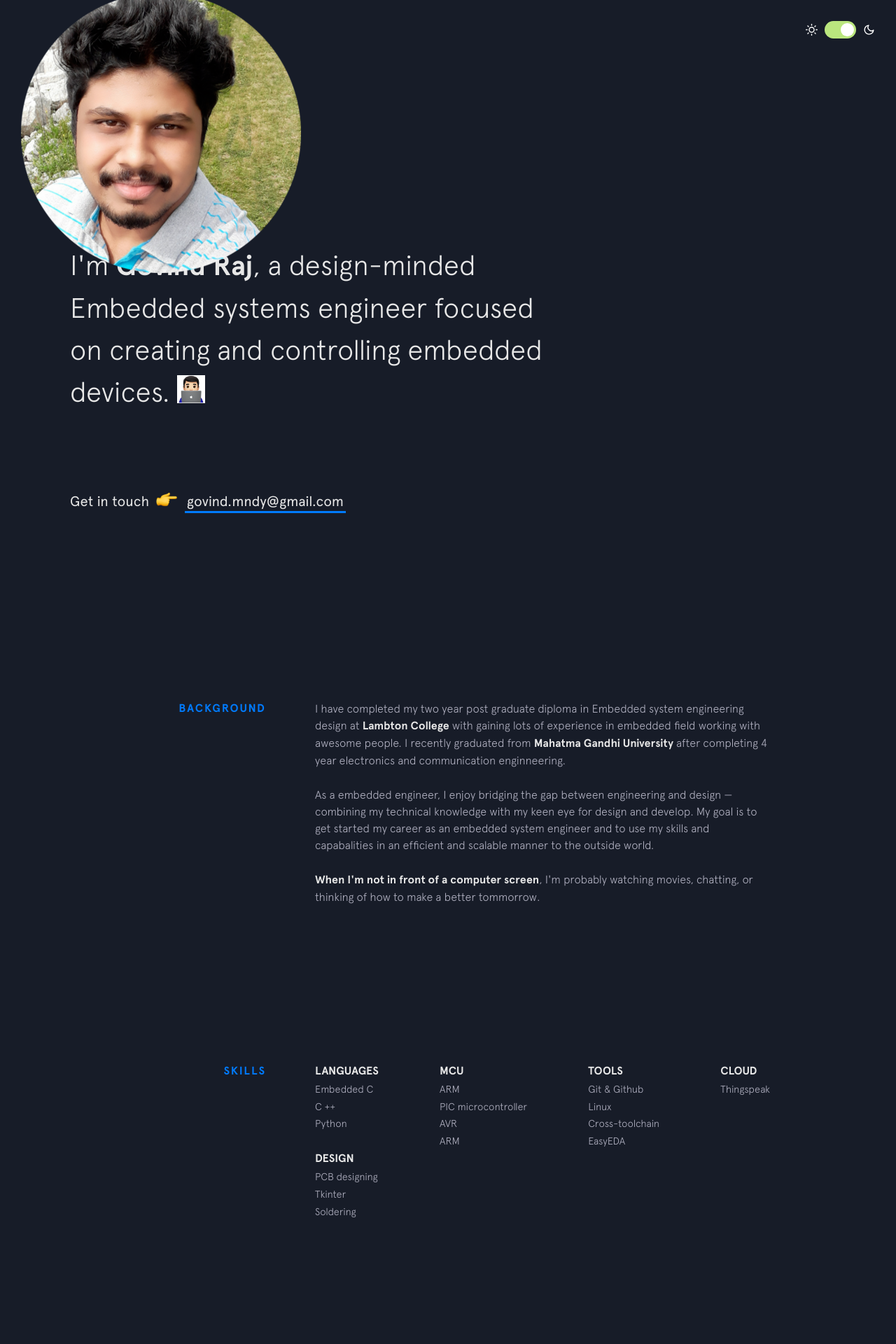
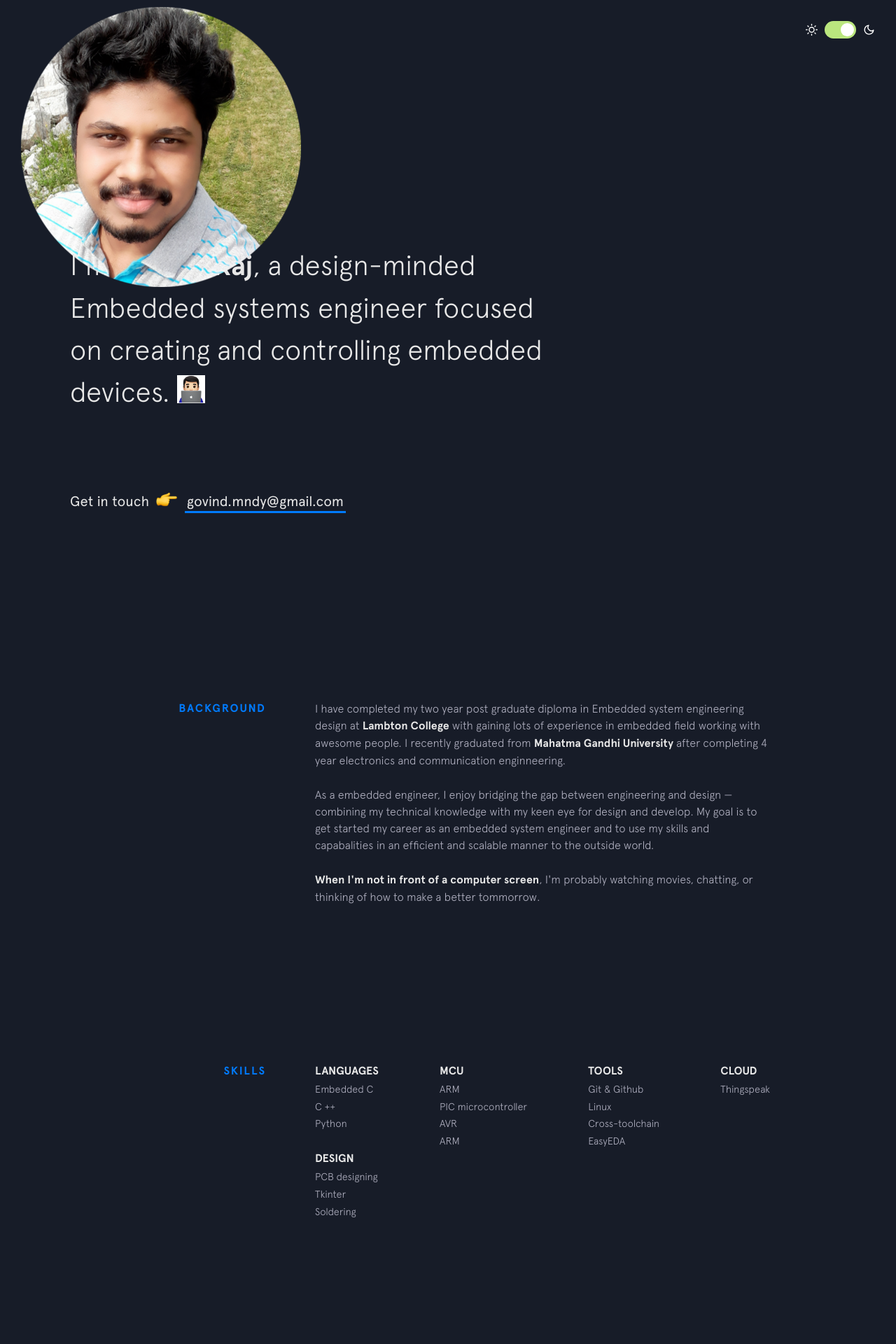
Before and after one commit to gov466/gov466.github.io, a Jekyll site: the page built from index.html, in a window 1280 px wide. Shown: the top 1920 px of the page at 70% size. Built offline with Jekyll 4.4.1, drawn with Linux system fonts in a browser that asks for light colours; nearby versions of some CDN libraries.

Commit message:
Update switch.html

```diff
--- a/_includes/switch.html
+++ b/_includes/switch.html
@@ -6,4 +6,4 @@
   </div>
   <div class="moon"></div>
 </div>
-<img src="{{site.baseurl}}/img/circle-cropped (1).png" style="position:absolute; top:-10px; left:30px;" alt="">
+<img src="{{site.baseurl}}/img/circle-cropped (1).png" style="position:absolute; top:10px; left:30px;" alt="">
```
